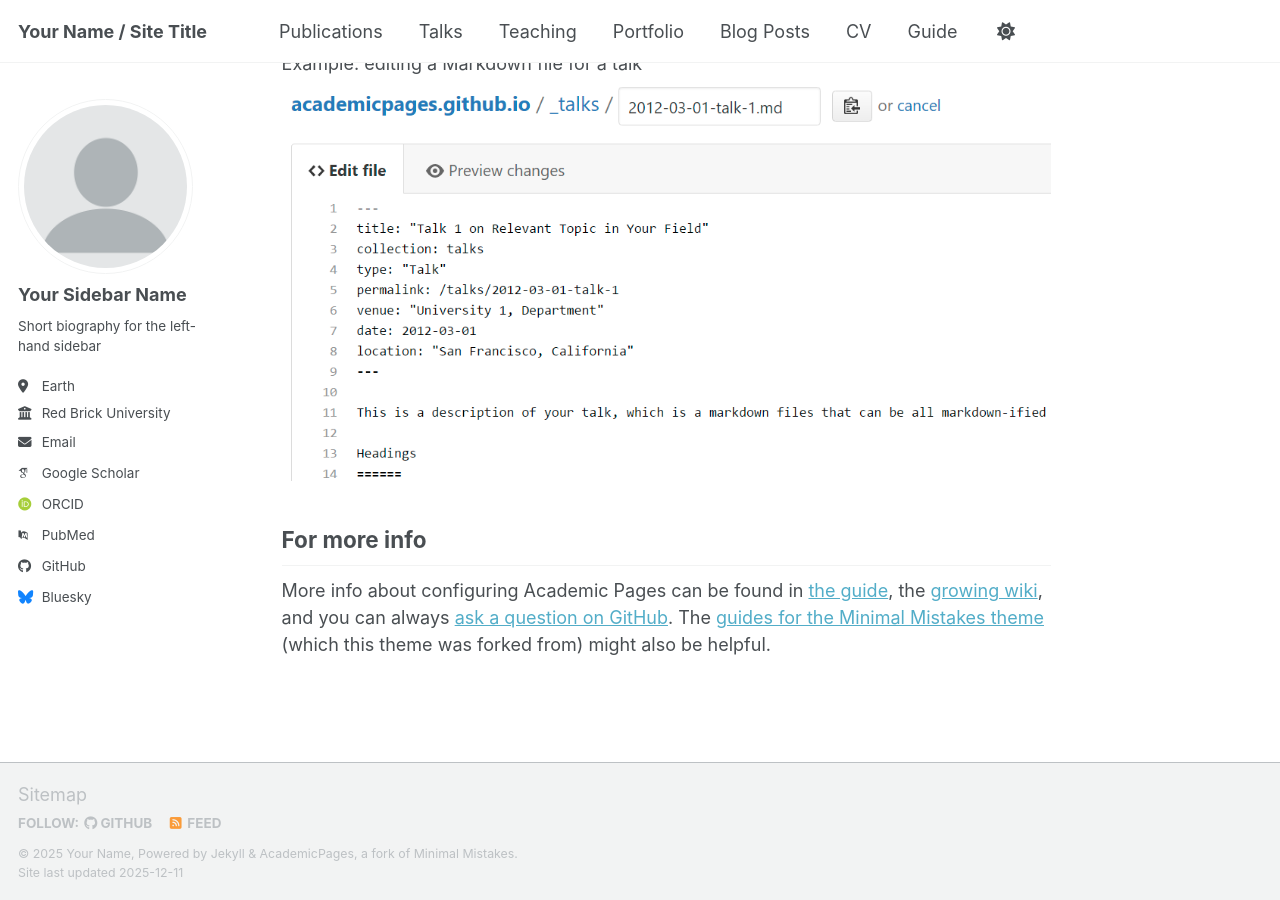
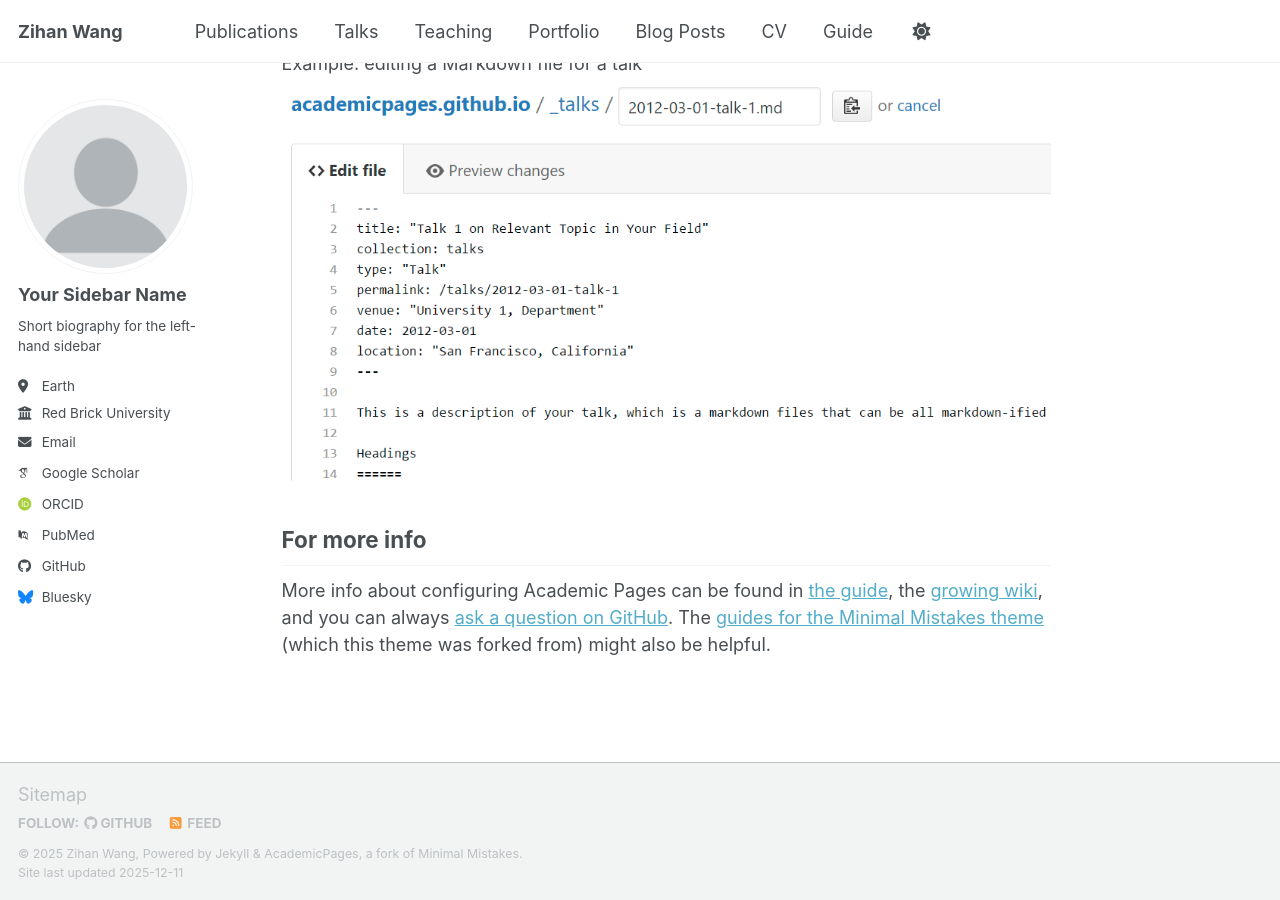
Before and after one commit to ZaneWang66/ZaneWang66.github.io, a Jekyll site: the page built from _pages/about.md, in a window 1280 px wide and 900 px high, scrolled down 2718 px. Built offline with Jekyll 4.4.1, drawn with Linux system fonts in a browser that asks for light colours; some web fonts are replaced; a script bundle is joined from its source files by our own code; library files that are not in the unit come from our copies.

Commit message:
Update _config.yml

```diff
--- a/_config.yml
+++ b/_config.yml
@@ -9,9 +9,9 @@
 # Basic Site Settings
 locale                   : "en-US"
 site_theme               : "default" # Currently available options are "default", "air"
-title                    : "Your Name / Site Title"
+title                    : "Zihan Wang"
 title_separator          : "-"
-name                     : &name "Your Name"
+name                     : &name "Zihan Wang"
 description              : &description "Your Name's academic portfolio"   # Update this with a general description of your site, this is the default if not overridden by a page
 url                      : https://academicpages.github.io # The base hostname & protocol for your site e.g. "https://[your GitHub username].github.io",
                                                            # or if you already have some other page hosted on Github then use "https://[your GitHub username].github.io/[Your Repo Name]"
```
